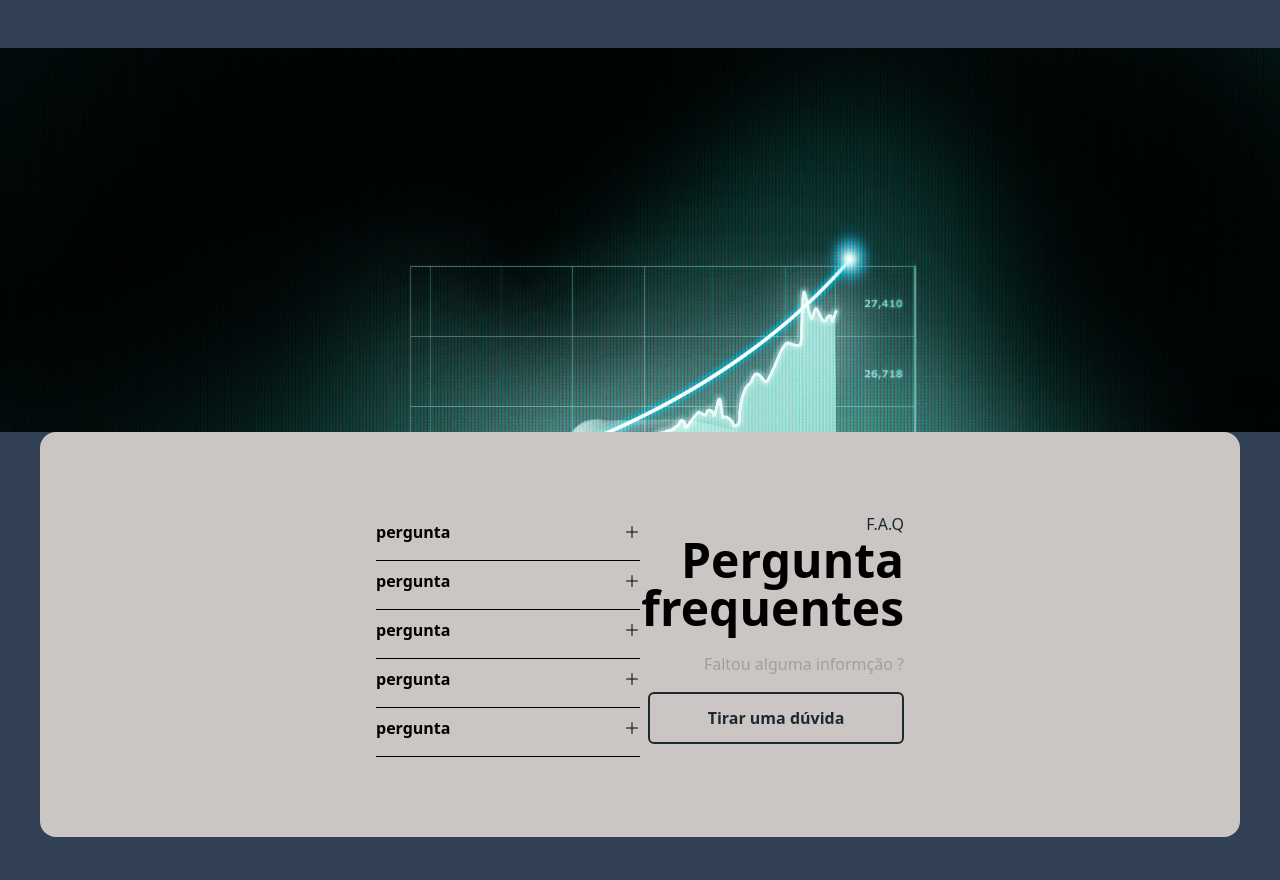
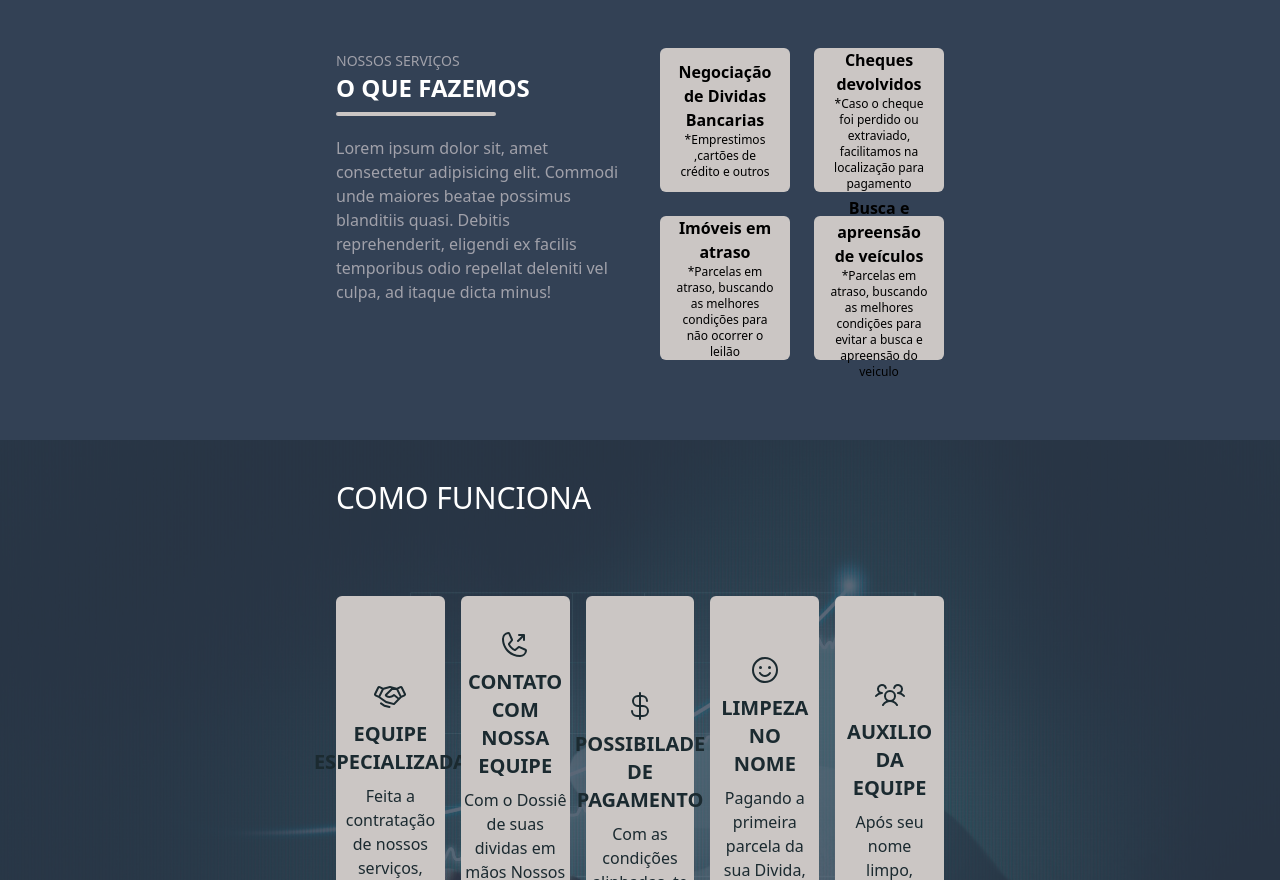
Before and after one commit to PedroDmMaia/Souta_Solucoes, a React (Vite) app: page / in a window 1280 px wide. Shown: the part 1920-2800 px from the top of the page. Built offline with nearby package versions, Linux system fonts and the light colour scheme.

Commit message:
finished the first delivery

```diff
--- a/src/app.tsx
+++ b/src/app.tsx
@@ -6,7 +6,8 @@ import { Footer } from './sections/footer'
 import { ContactForm } from './sections/form'
 import { Hero } from './sections/hero'
 import { Home } from './sections/home'
-import { HowWork } from './sections/services'
+import { HowWork } from './sections/howWorking'
+import { Services } from './sections/services'
 import { Topics } from './sections/topics'
 
 export function App() {
@@ -18,6 +19,7 @@ export function App() {
         <Hero />
         <Topics />
         <Home />
+        <Services />
         <HowWork />
         <Faq />
         <ContactForm />
--- a/src/components/navBar.tsx
+++ b/src/components/navBar.tsx
@@ -15,19 +15,19 @@ export function NavBar() {
 
   return (
     <div className="shadow-md w-full fixed top-0 left-0 z-50">
-      <div className="md:flex items-center justify-between bg-cor-fundo py-4 md:px-10 px-7 xl:px-[21rem]">
+      <div className="lg:flex items-center justify-between bg-cor-fundo py-4 lg:px-10 px-7 xl:px-[21rem]">
         <img className="w-40" src={Logo} alt="" />
         <div
           onClick={() => setIsOpen(!isOpen)}
-          className="text-3xl absolute right-8 top-6 cursor-pointer md:hidden"
+          className="text-3xl absolute right-8 top-6 cursor-pointer lg:hidden"
         >
           {isOpen ? <X size={32} /> : <List size={32} />}
         </div>
         <ul
-          className={`md:flex md:items-center md:pb-0 pb-12 absolute md:static bg-cor-fundo md:z-auto z-[-1] left-0 w-full md:w-auto md:pl-0 pl-9 transition-all duration-500 ease-in ${isOpen ? 'top-16 opacity-100' : 'top-[-490px]'} md:opacity-100`}
+          className={`lg:flex lg:items-center lg:pb-0 pb-12 absolute lg:static bg-cor-fundo lg:z-auto z-[-1] left-0 w-full lg:w-auto lg:pl-0 pl-9 transition-all duration-500 ease-in ${isOpen ? 'top-16 opacity-100' : 'top-[-490px]'} lg:opacity-100`}
         >
           {Links.map((link, index) => (
-            <li key={index} className="md:ml-8 text-xl md:my-0 my-7">
+            <li key={index} className="lg:ml-8 text-xl lg:my-0 my-7">
               <a
                 href={link.name}
                 className="text-corTexto hover:text-white cursor-pointer duration-150"
--- a/src/sections/hero.tsx
+++ b/src/sections/hero.tsx
@@ -3,7 +3,7 @@ export function Hero() {
     <div className="relative md:grid grid-cols-2 py-32 md:px-10 xl:px-[21rem] px-7 bg-hero-image bg-cover">
       <div className="absolute inset-0 bg-black opacity-50 z-0"></div>
 
-      <div className="h-full flex justify-center flex-col items-center xl:items-start  z-10">
+      <div className="h-full flex justify-center flex-col items-center xl:items-start relative z-10">
         <div className="xl:pr-14 flex flex-col xl:gap-7 gap-5">
           <h1 className="uppercase font-bold xl:text-4xl text-3xl text-center xl:text-start text-white">
             Soluções <span className="text-corTexto">financeiras</span> sem
--- a/src/sections/home.tsx
+++ b/src/sections/home.tsx
@@ -2,7 +2,7 @@ import image from '../../public/imagem-3a-dobra-2.webp'
 
 export function Home() {
   return (
-    <div className="mt-20 md:mt-20 md:px-10 xl:px-[21rem] px-7 grid lg:grid-cols-2 md:mb-20 items-center gap-4 lg:gap-10">
+    <div className="mt-20 md:mt-20 md:px-10 xl:px-[21rem] px-7 grid lg:grid-cols-2 mb-12 md:mb-20 items-center gap-4 lg:gap-10">
       <img className="rounded-md" src={image} alt="" />
       <div className="xl:py-20 flex flex-col gap-5 items-start pt-5 md:pt-0 pr-0 lg:pr-24">
         <h3 className="text-3xl md:text-4xl font-bold leading-none text-white">
--- /dev/null
+++ b/src/sections/howWorking.tsx
@@ -0,0 +1,87 @@
+import {
+  CurrencyDollar,
+  Handshake,
+  PhoneOutgoing,
+  Smiley,
+  UsersThree,
+} from '@phosphor-icons/react'
+
+export function HowWork() {
+  return (
+    <div className="bg-paralax bg-cover bg-fixed relative bg-center mt-20">
+      <div className="absolute inset-0 bg-slate-700 opacity-80 z-0"></div>
+
+      <div className="text-white md:px-10 px-10 xl:px-[21rem] relative z-10 mb-20 py-10">
+        <h2 className="text-3xl uppercase">Como Funciona</h2>
+
+        <div className="grid grid-cols-1 md:grid-cols-2 xl:grid-cols-5 gap-4 mt-20">
+          <div className="flex flex-col items-center justify-center text-center gap-2 bg-cor-fundo text-corTexto rounded-md p-8 h-80 md:h-auto">
+            <div>
+              <Handshake size={32} />
+            </div>
+            <span className="font-bold uppercase text-xl">
+              Equipe especializada
+            </span>
+            <p>
+              Feita a contratação de nossos serviços, iremos efetuar um
+              levantamento completo e detalhado sobre todas as dividas em seu
+              CPF
+            </p>
+          </div>
+
+          <div className="flex flex-col items-center justify-center text-center  gap-2 bg-cor-fundo text-corTexto rounded-md p-8 h-80 md:h-auto">
+            <div>
+              <PhoneOutgoing size={32} />
+            </div>
+            <span className="font-bold uppercase text-xl">
+              Contato com nossa equipe
+            </span>
+            <p>
+              Com o Dossiê de suas dividas em mãos Nossos especialistas entram
+              em contato analisando as melhores possibilidades de negociações
+              que caibam em seu bolso.
+            </p>
+          </div>
+
+          <div className="flex flex-col items-center justify-center text-center  gap-2 bg-cor-fundo text-corTexto rounded-md p-8 h-80 md:h-auto">
+            <div>
+              <CurrencyDollar size={32} />
+            </div>
+            <span className="font-bold uppercase text-xl">
+              Possibilade de pagamento
+            </span>
+            <p>
+              Com as condições alinhadas, te apresentaremos a melhor
+              possibilidade de pagamento, buscando o parcelamento de 2 até 36x
+            </p>
+          </div>
+
+          <div className="flex flex-col items-center justify-center text-center gap-2 bg-cor-fundo text-corTexto rounded-md p-8 h-80 md:h-auto">
+            <div>
+              <Smiley size={32} />
+            </div>
+            <span className="font-bold uppercase text-xl">Limpeza no nome</span>
+            <p>
+              Pagando a primeira parcela da sua Divida, seu nome sairá de
+              restrição dos órgãos de Proteção de Crédito (SPC/SERARA) em até 48
+              horas
+            </p>
+          </div>
+
+          <div className="flex flex-col items-center justify-center text-center gap-2 bg-cor-fundo text-corTexto rounded-md p-8 h-80 md:h-auto">
+            <div>
+              <UsersThree size={32} />
+            </div>
+            <span className="font-bold uppercase text-xl">
+              Auxilio da equipe
+            </span>
+            <p>
+              Após seu nome limpo, nossos peritos irão te auxiliar sobre o
+              aumento de seu SCORE
+            </p>
+          </div>
+        </div>
+      </div>
+    </div>
+  )
+}
--- a/src/sections/services.tsx
+++ b/src/sections/services.tsx
@@ -1,8 +1,54 @@
-export function HowWork() {
+import { Bank, Car, HouseLine, Money } from '@phosphor-icons/react'
+
+export function Services() {
   return (
-    <div className="bg-paralax bg-cover bg-fixed">
-      <div className="md:px-10 px-7 xl:px-[21rem] h-96">
-        <p>services</p>
+    <div className="grid grid-cols-1 lg:grid-cols-2 gap-10 justify-between md:px-10 xl:px-[21rem] px-7">
+      <div>
+        <span className="text-sm uppercase text-zinc-400">Nossos serviços</span>
+        <h3 className="text-2xl uppercase text-white mb-2 font-bold">
+          O que fazemos
+        </h3>
+        <div className="w-40 bg-cor-fundo h-1 rounded-xl"></div>
+        <p className="text-zinc-400 mt-5">
+          Lorem ipsum dolor sit, amet consectetur adipisicing elit. Commodi unde
+          maiores beatae possimus blanditiis quasi. Debitis reprehenderit,
+          eligendi ex facilis temporibus odio repellat deleniti vel culpa, ad
+          itaque dicta minus!
+        </p>
+      </div>
+      <div className="grid md:grid-cols-2 gap-6">
+        <div className="flex flex-col items-center justify-center bg-cor-fundo rounded-md text-center p-4 h-36">
+          <Bank size={32} />
+          <span className="font-semibold">Negociação de Dividas Bancarias</span>
+          <p className="text-xs">*Emprestimos ,cartões de crédito e outros</p>
+        </div>
+
+        <div className="flex flex-col items-center justify-center bg-cor-fundo rounded-md text-center p-4 h-36">
+          <Money size={32} />
+          <span className="font-semibold">Cheques devolvidos</span>
+          <p className="text-xs">
+            *Caso o cheque foi perdido ou extraviado, facilitamos na localização
+            para pagamento
+          </p>
+        </div>
+
+        <div className="flex flex-col items-center justify-center bg-cor-fundo rounded-md text-center p-4 h-36">
+          <HouseLine size={32} />
+          <span className="font-semibold">Imóveis em atraso</span>
+          <p className="text-xs">
+            *Parcelas em atraso, buscando as melhores condições para não ocorrer
+            o leilão
+          </p>
+        </div>
+
+        <div className="flex flex-col items-center justify-center bg-cor-fundo rounded-md text-center p-4 h-36">
+          <Car size={32} />
+          <span className="font-semibold">Busca e apreensão de veículos</span>
+          <p className="text-xs">
+            *Parcelas em atraso, buscando as melhores condições para evitar a
+            busca e apreensão do veiculo
+          </p>
+        </div>
       </div>
     </div>
   )
```
